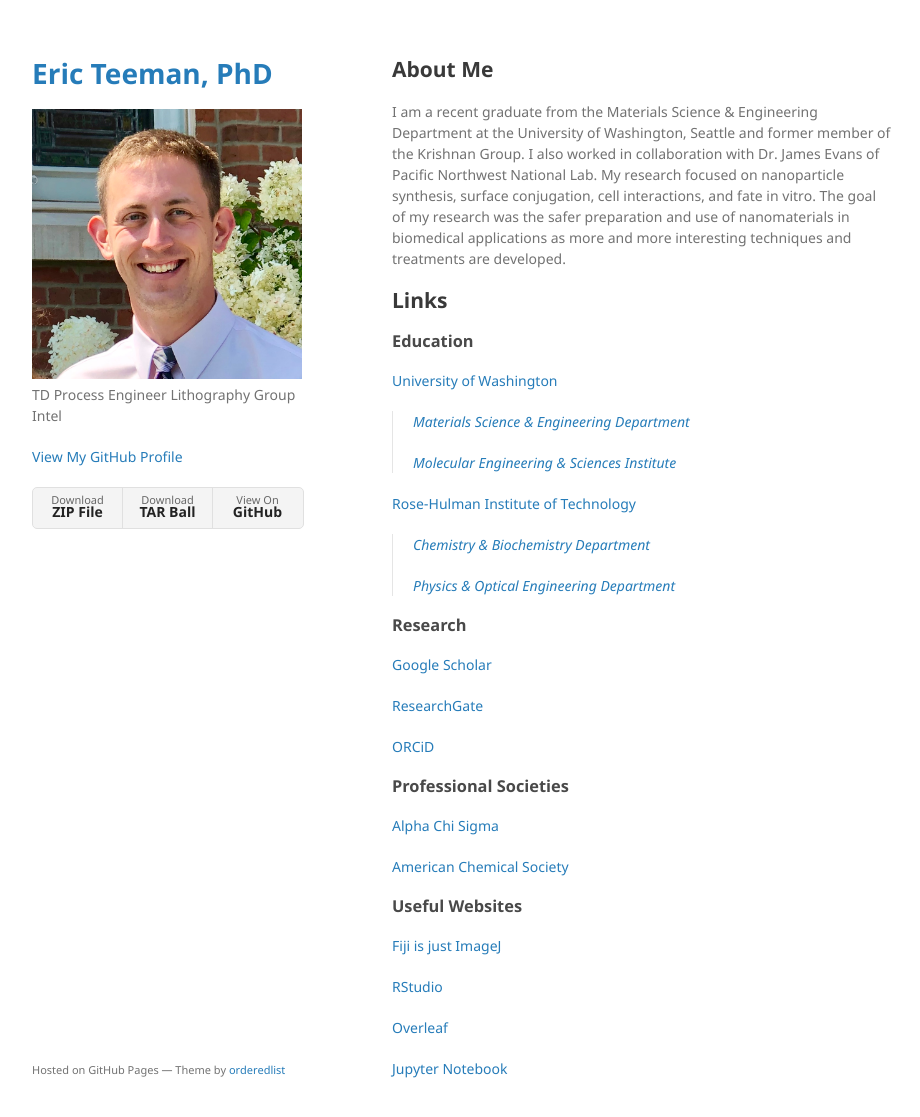
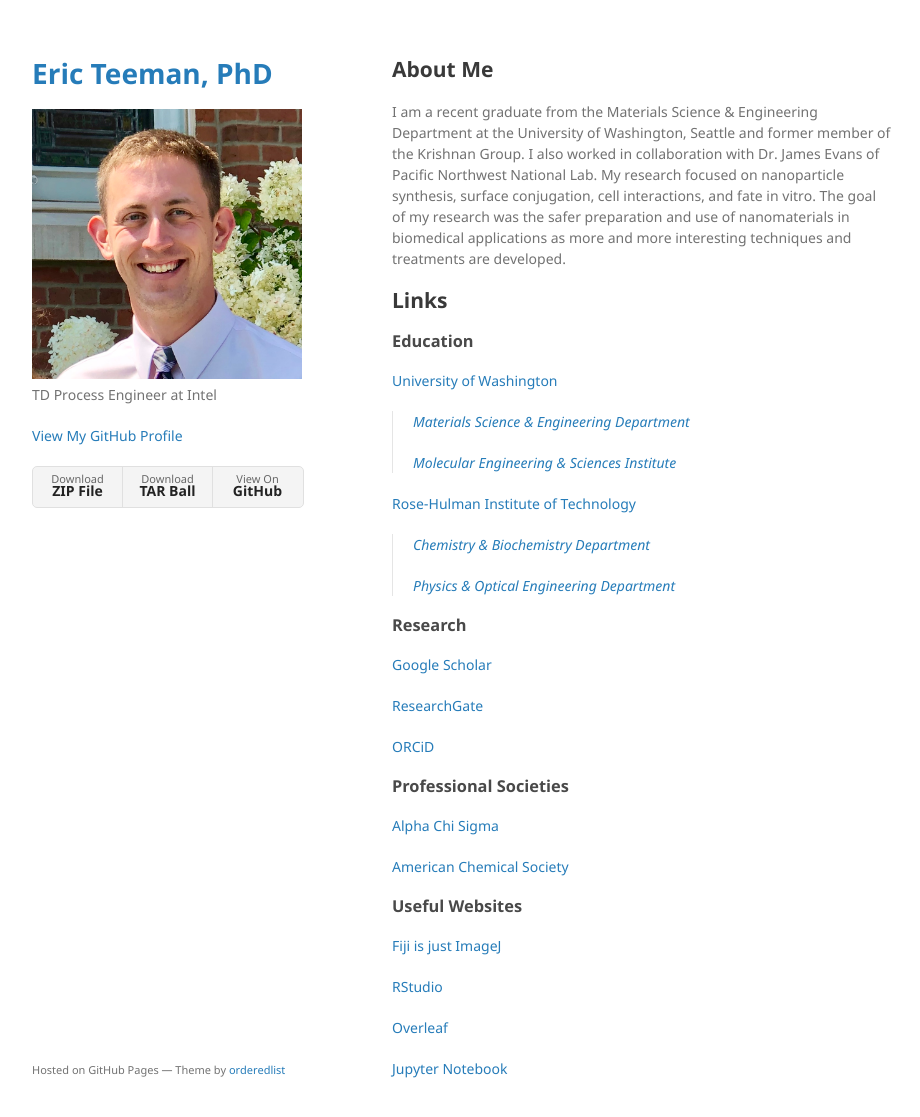
Before and after one commit to ericteeman/ericteeman.github.io, a Jekyll site: the page built from index.md, in a window 1280 px wide and 1149 px high. Shown: the top 1117 px of the window, without its empty margins (178-1098 px from the left). Built offline with Jekyll 4.4.1, drawn with Linux system fonts in a browser that asks for light colours; our own code applies the rules of GitHub Pages for plain Markdown files.

Commit message:
Update _config.yml

```diff
--- a/_config.yml
+++ b/_config.yml
@@ -1,6 +1,6 @@
 title: Eric Teeman, PhD
 logo: /assets/img/portrait.jpeg
-description: TD Process Engineer  Lithography Group  Intel
+description: TD Process Engineer at Intel
 show_downloads: true
 google_analytics:
 theme: jekyll-theme-minimal
```
